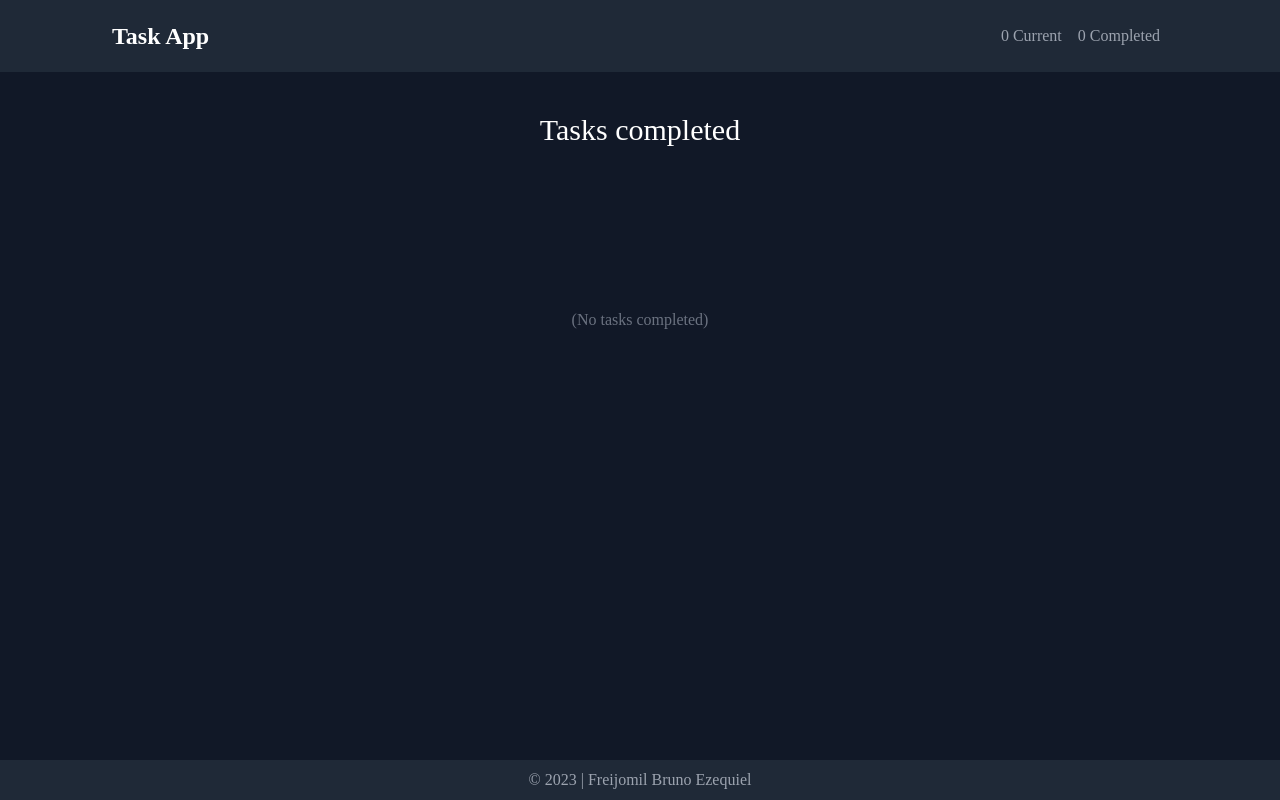
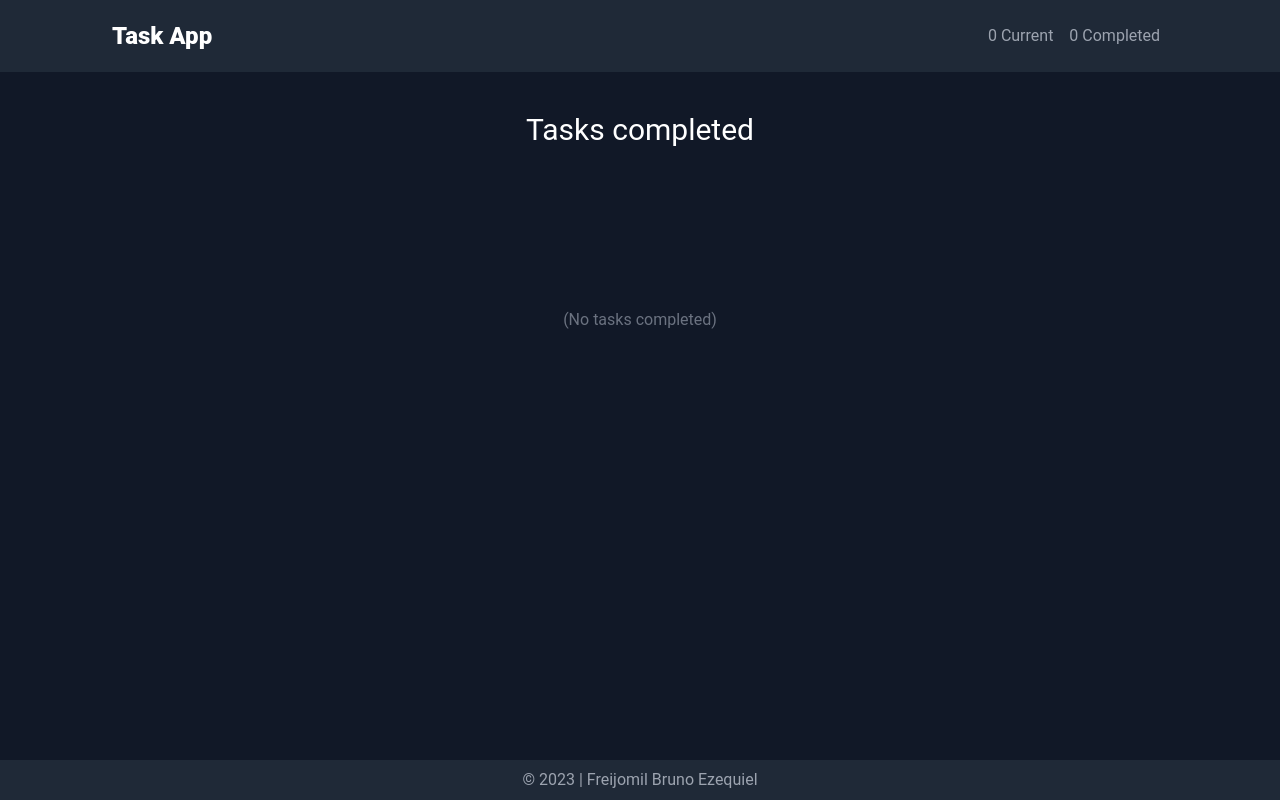
Before and after one commit to Fullimol/TaskApp-NextJS-Typescript, a Next.js app: page /completed in a window 1280 px wide. Built offline with nearby package versions, Linux system fonts and the light colour scheme.

Commit message:
change letter

```diff
--- a/src/components/CardTask.tsx
+++ b/src/components/CardTask.tsx
@@ -27,7 +27,7 @@ const CardTask = (props: Props) => {
             </div>
             <div className={`px-1 xl:px-20 pb-5  block xl:flex justify-start items-center `}>
                 <div className='flex justify-center pb-2 md:pb-0'>
-                    <span className=' text-xl xl:block xl:text-5xl mr-0 xl:mr-5 bg-gray-500 rounded-xl items-center pb-1 px-2'>{index}</span>
+                    <span className=' text-xl xl:block xl:text-5xl mr-0 xl:mr-5 bg-gray-500 rounded-xl items-center  px-2'>{index}</span>
                 </div>
                 <div className='w-full'>
                     <div className='flex justify-center xl:justify-between'>
--- a/src/styles/globals.css
+++ b/src/styles/globals.css
@@ -2,8 +2,8 @@
 @tailwind components;
 @tailwind utilities;
 
-@import url('https://fonts.googleapis.com/css2?family=Concert+One&display=swap');
+@import url('https://fonts.googleapis.com/css2?family=Roboto:wght@400;700&display=swap');
 
-*{
-    font-family: 'Concert One', cursive !important;
+* {
+  font-family: 'Roboto', sans-serif;
 }
```
